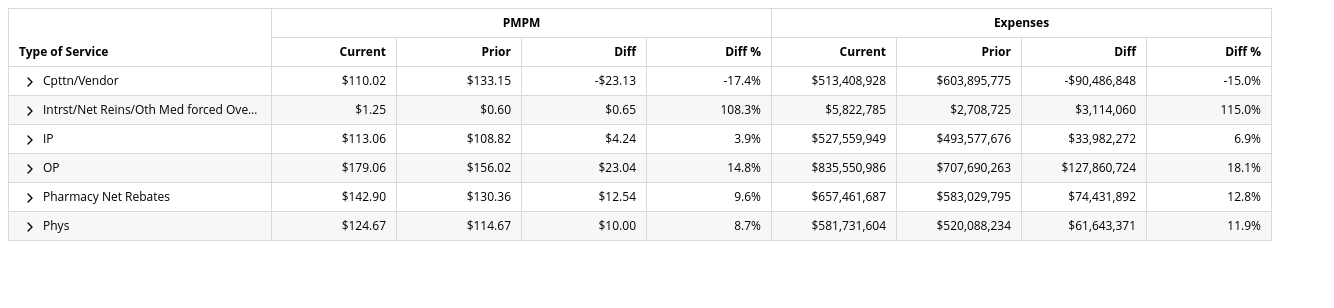
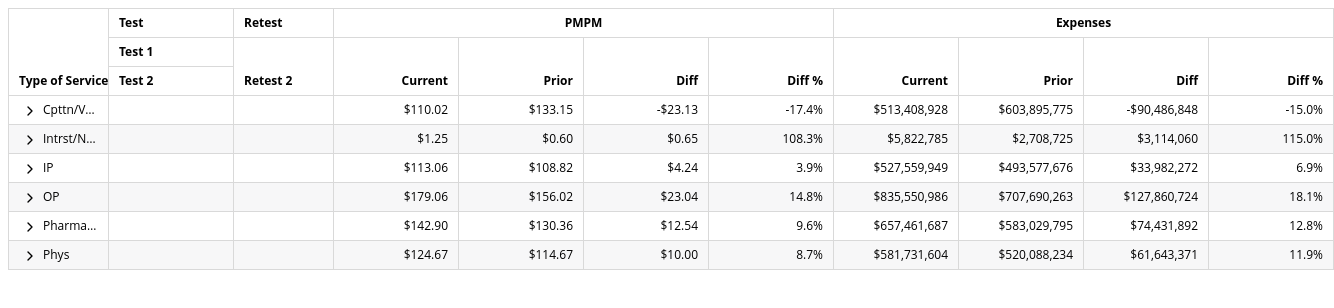
Before and after one commit to mahonbr/tanstack-table, a React (Vite) app: page / in a window 1280 px wide. Shown: the top 308 px of the page, 1334 px wide, since content can reach past the window. Built offline with nearby package versions, Linux system fonts and the light colour scheme.

Commit message:
Add Header Row Span Logic

```diff
--- a/src/App.jsx
+++ b/src/App.jsx
@@ -300,11 +300,52 @@ const columns = [
 		accessorKey: 'category',
 		header: 'Type of Service',
 		type: ['expander'],
-		size: '200%', // 200,
+		size: '200%', // 200, // It is important to note that size needs to be on a leaf column.
 		// headerComponent
 		// headerTooltip
-		// wrapHeaderText
-		// wrapText,
+	},
+	{
+		accessorKey: 'test',
+		header: 'Test',
+		size: '200%',
+		columns: [
+			{
+				id: 'test1',
+				header: 'Test 1',
+				accessorKey: 'test',
+				// header: 'Type of Service 1',
+				columns: [
+					{
+						id: 'test2',
+						header: 'Test 2',
+						accessorKey: 'test',
+						// header: 'Type of Service 2',
+					},
+				],
+			},
+		],
+	},
+	{
+		accessorKey: 'retest',
+		header: 'Retest',
+		size: '200%', // 200,
+		columns: [
+			// {
+			// 	id: 'retest1',
+			// 	// header: 'Test 1',
+			// 	accessorKey: 'retest',
+			// 	// header: 'Type of Service 1',
+			// 	columns: [
+			{
+				id: 'retest2',
+				header: 'Retest 2',
+				accessorKey: 'retest',
+				// header: 'Type of Service 2',
+				size: '200%',
+			},
+			// 	],
+			// },
+		],
 	},
 	{
 		header: 'PMPM',
--- a/src/components/grids/components/TableHead.jsx
+++ b/src/components/grids/components/TableHead.jsx
@@ -14,6 +14,14 @@ const TableHead = (props) => {
 	const { table } = props;
 	const { classes } = table.getMeta();
 
+	/**
+	 * Since we process header rows "top-down", I'm keeping track of the columns that have rendered
+	 * a TH that spans multiple rows. The column ID will appear here when the TH is a placeholder AND
+	 * has only ONE descendant with a subheader. We can ignore any placeholder or subheader "descendants"
+	 * since they will be "covered" by the rowspan.
+	 */
+	const rowSpanColumnIds = [];
+
 	return (
 		<thead>
 			{table.getHeaderGroups().map((headerGroup, i, headerGroups) => {
@@ -22,8 +30,18 @@ const TableHead = (props) => {
 				return (
 					<tr key={headerGroup.id}>
 						{headerGroup.headers.map((header) => {
-							// Guard clause for placeholder headers.
-							if (header.isPlaceholder) {
+							const headerProps = {};
+							const isRowSpanned = rowSpanColumnIds.includes(header.column.id);
+
+							let forceSortIndicator = false; // To show sort indicator on spanned header placeholders.
+
+							if (isRowSpanned) {
+								return null;
+							} else if (header.isPlaceholder && header.subHeaders.length === 1) {
+								headerProps.rowSpan = headerGroups.length - header.depth + 1;
+								forceSortIndicator = true;
+								rowSpanColumnIds.push(header.column.id);
+							} else if (header.isPlaceholder) {
 								return (
 									<th
 										key={header.id}
@@ -39,6 +57,7 @@ const TableHead = (props) => {
 									key={header.id}
 									colSpan={header.colSpan}
 									onClick={header.column.getToggleSortingHandler()}
+									{...headerProps}
 									className={clsx(header.column.columnDef?.headerClass, {
 										[classes?.sortable]: header.column.getCanSort(),
 										'ag-header-row-column-group': !isLeafRow,
@@ -47,7 +66,7 @@ const TableHead = (props) => {
 									<div className={clsx(classes?.headerCellWrapper)}>
 										{flexRender(header.column.columnDef.header, header.getContext())}
 
-										{isLeafRow && (
+										{(isLeafRow || forceSortIndicator) && (
 											<>
 												{header.column.getCanSort() && (
 													<SortIndicatorTool sorted={header.column.getIsSorted()} />
```
Also changed, not shown: src/components/grids/DataTable.todo.md (+3 -2 lines).
